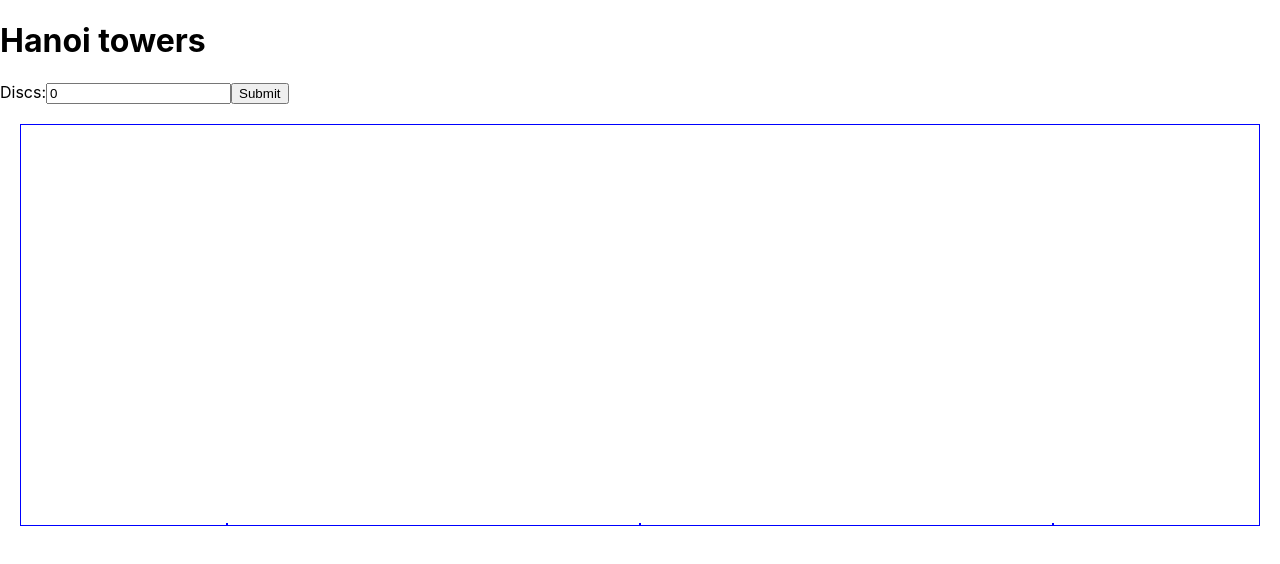
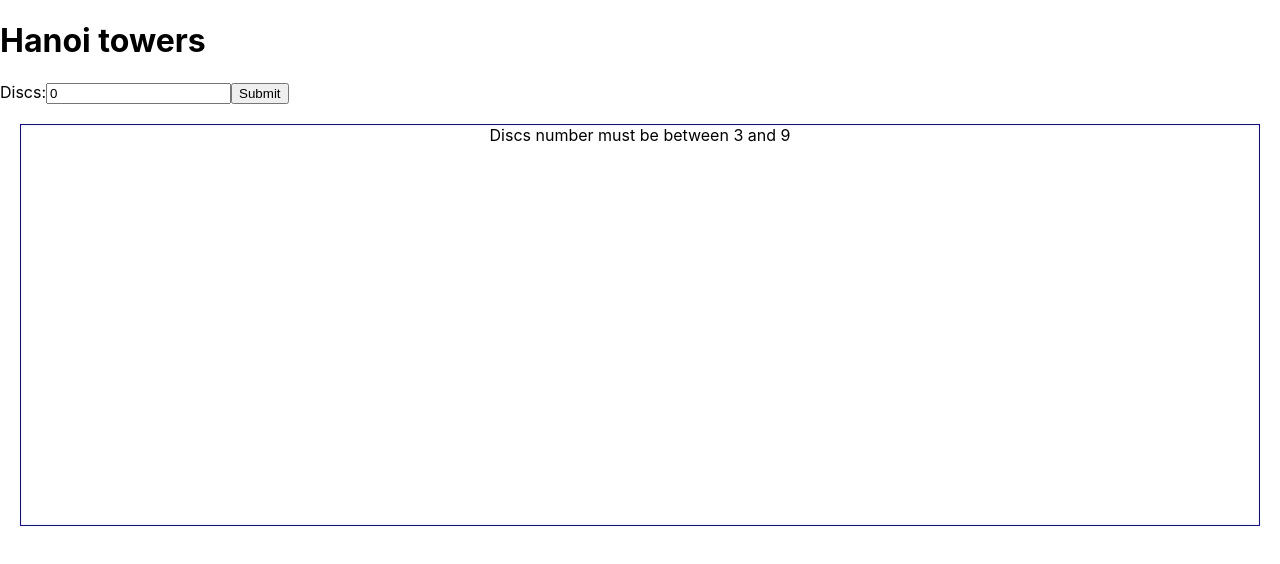
Before and after one commit to ioanamaj13/hanoi_visual_solver, a React (Create React App) app in the folder hanoi-visual-solver/: page / in a window 1280 px wide. Shown: the top 564 px of the page. Built offline with nearby package versions, Linux system fonts and the light colour scheme.

Commit message:
Initial cleanup

```diff
--- a/hanoi-visual-solver/src/components/hanoiArea.tsx
+++ b/hanoi-visual-solver/src/components/hanoiArea.tsx
@@ -4,6 +4,8 @@ import styles from "../styles/styles.module.css";
 export const HanoiArea = (props: { discs: number }) => {
   return (
     <div className={styles.hanoiContainer}>
+      {props.discs >= 3 && props.discs < 10 ? (
+        <>
           <div className={styles.hanoiPegContainer}>
             <div className={styles.hanoiPeg}>
               {Array.from({ length: props.discs }, (_, idx) => (
@@ -25,6 +27,10 @@ export const HanoiArea = (props: { discs: number }) => {
               ))}
             </div>
           </div>
+        </>
+      ) : (
+        <span> Discs number must be between 3 and 9 </span>
+      )}
     </div>
   );
 };
--- a/hanoi-visual-solver/src/utils/hanoiSolveInConsole.ts
+++ b/hanoi-visual-solver/src/utils/hanoiSolveInConsole.ts
@@ -14,6 +14,7 @@ export const hanoiSolveInConsole = function (
 
   hanoiSolveInConsole(source, aux, destination, discs - 1);
   let message = `Move Disk ${discs} from ${source.name.toUpperCase()} to ${destination.name.toUpperCase()}`;
+  console.log(message);
   moveDisc(discs, source, destination, message);
   hanoiSolveInConsole(aux, destination, source, discs - 1);
 };
--- a/hanoi-visual-solver/src/utils/shared.ts
+++ b/hanoi-visual-solver/src/utils/shared.ts
@@ -26,9 +26,10 @@ export const moveDisc = (
 };
 
 export const CreateDiscs = (discs: number): Peg => {
+  console.log(discs);
   let discsArray: string = "";
 
-  if (discs > 3 && discs < 10) {
+  if (discs >= 3 && discs < 10) {
     for (let idx = discs; idx > 0; idx--) {
       discsArray += idx.toString();
     }
```
Lines whose indentation alone changed are shown as unchanged.
